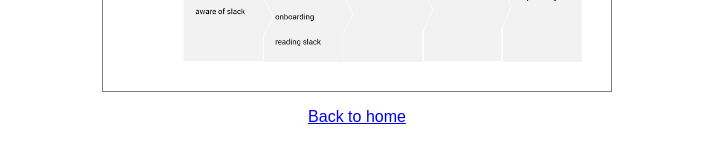
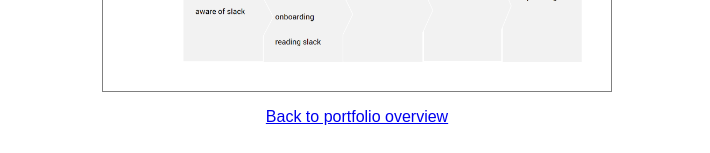
Before and after one commit to mxkuznetsov/mxkuznetsov, a Jekyll site: the page built from _posts/2024-10-10-Target-Praxis.md, in a window 1280 px wide. Shown: the part 1000-1153 px from the top of the page, without its empty margins (283-993 px from the left). Built offline with Jekyll 4.4.1, drawn with Linux system fonts in a browser that asks for light colours.

Commit message:
updating layout

```diff
--- a/_includes/nav.html
+++ b/_includes/nav.html
@@ -1 +1 @@
-<a href="/">Back to home</a>
+<a href="/portfolio">Back to portfolio overview</a>
--- a/portfolio.html
+++ b/portfolio.html
@@ -39,7 +39,7 @@
             <li>
                 <a href="a11y-system/">Spearheading a culture of accessibility through a multi-pronged approach.</a>
             </li>
-            <li> <a href="fe-eng/">Cross-organizational collaboration and efficiency as a UX engineer.</a></li>
+            <li> <a href="ux-eng/">Cross-organizational collaboration and efficiency as a UX engineer.</a></li>
         </ul>
         <h3>Target</h3>
         <ul>
```
